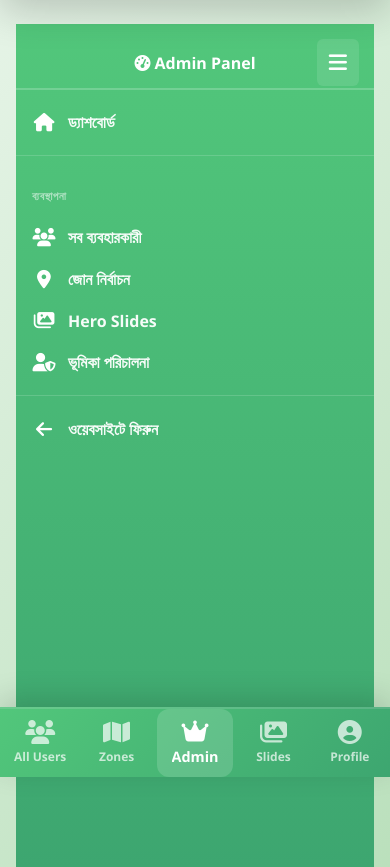
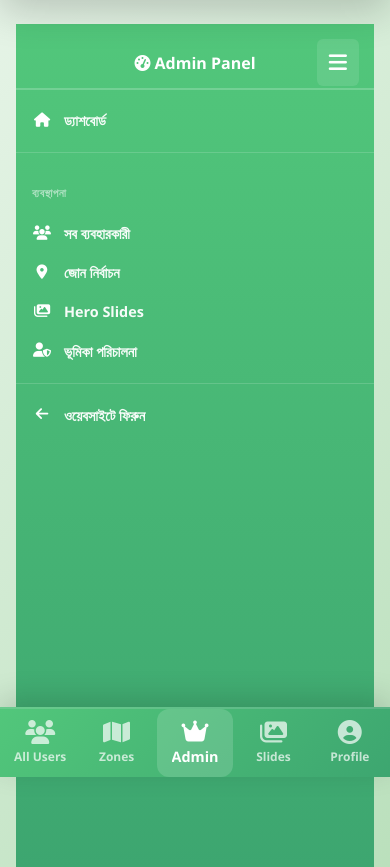
Before and after one commit to fahadhossenbappy123-crypto/DelevaryZone, a Django app: page /dashboard/categories/ in a window 390 px wide. Shown: the part 67-934 px from the top of the page. Run offline with Django 5.2, Linux system fonts and the light colour scheme; the visitor is signed in with stand-in values (Sample User, id 1); data that the repository does not hold is empty.

Commit message:
Debug & fix both sidebars - optimize mobile layout, styling, and overflow handling

```diff
--- a/shop/templates/shop/admin/sidebar.html
+++ b/shop/templates/shop/admin/sidebar.html
@@ -162,20 +162,30 @@
         }
 
         .admin-sidebar .nav-link {
-            padding: 12px 16px;
-            font-size: 1rem;
+            padding: 10px 12px;
+            font-size: 0.9rem;
             visibility: visible;
             color: white;
             flex: 1;
-            min-width: 100px;
+            min-width: 80px;
             text-align: center;
             white-space: nowrap;
+            overflow: hidden;
+            text-overflow: ellipsis;
             border-left: none;
         }
 
         .admin-sidebar .nav-link:hover {
-            padding-left: 16px;
+            padding-left: 12px;
             background: rgba(255, 255, 255, 0.25);
+        }
+
+        .admin-sidebar .nav-link i {
+            font-size: 0.9rem;
+            width: 20px;
+            color: white;
+            display: block;
+            margin-bottom: 2px;
         }
 
         .admin-sidebar-section-title {
```
Also changed, not shown: shop/templates/shop/rider/sidebar.html (+24 -5 lines).
